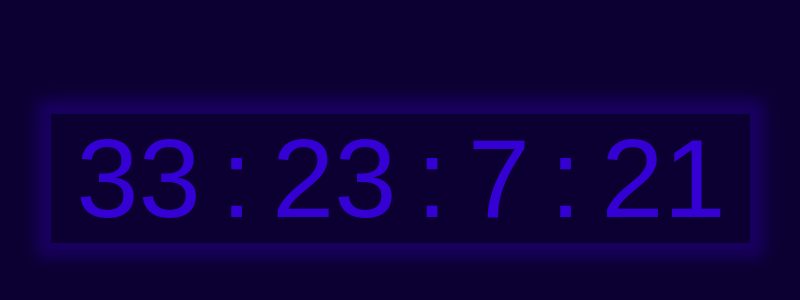
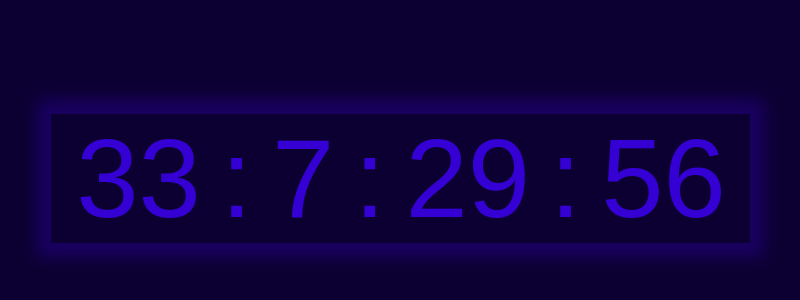
Before and after one commit to BaptisteMathon/temp, a plain HTML site: page index.html in a window 1280 px wide. Shown: the part 222-522 px from the top of the page, without its empty margins (239-1039 px from the left). Drawn offline with Linux system fonts and the light colour scheme.

Commit message:
Update index.html

```diff
--- a/index.html
+++ b/index.html
@@ -40,7 +40,7 @@
 
 <script>
 
-var deadline = new Date("sep 06, 2023 15:37:25").getTime();
+var deadline = new Date("sep 06, 2023 00:00:00").getTime();
 
 var x = setInterval(function() {
 
```
